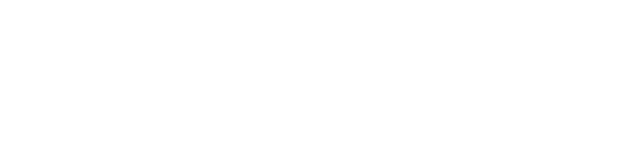
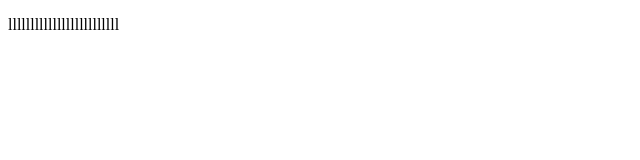
Before and after one commit to FlavianaPontes/projeto-2, a plain HTML site: page index.html in a window 1280 px wide. Shown: the whole page, without its empty margins (0-640 px from the left). Drawn offline with Linux system fonts and the light colour scheme.

Commit message:
adicionado paragrafo

```diff
--- a/index.html
+++ b/index.html
@@ -7,6 +7,6 @@
     <title>Aprendendo git e github</title>
 </head>
 <body>
-
+    <p>lllllllllllllllllllllllll</p>
 </body>
 </html>
```
